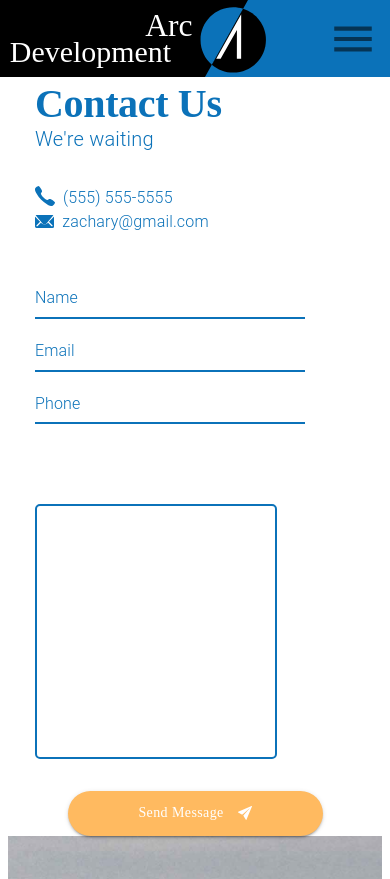
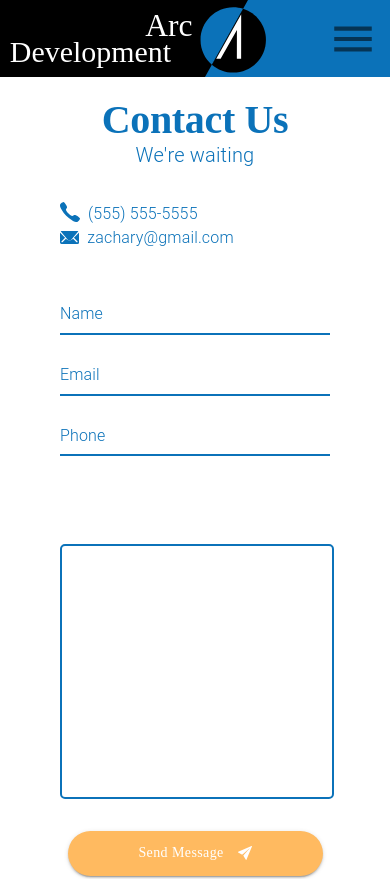
Before and after one commit to BauTancredi/arc-development, a React (Create React App) app: page /contact in a window 390 px wide. Shown: the top 879 px of the page. Built offline with nearby package versions, Linux system fonts and the light colour scheme; the HTML template or start-up script is replaced by a standard one.

Commit message:
Responsive design to ContactUs page

```diff
--- a/src/components/ContactUs.js
+++ b/src/components/ContactUs.js
@@ -10,6 +10,7 @@ import useMediaQuery from "@material-ui/core/useMediaQuery";
 import ButtonArrow from "./ui/ButtonArrow";
 
 import background from "../assets/background.jpg";
+import mobileBackground from "../assets/mobileBackground.jpg";
 import phoneIcon from "../assets/phone.svg";
 import emailIcon from "../assets/email.svg";
 import airplane from "../assets/send.svg";
@@ -22,6 +23,9 @@ const useStyles = makeStyles((theme) => ({
     backgroundRepeat: "no-repeat",
     height: "60em",
     paddingBottom: "10em",
+    [theme.breakpoints.down("md")]: {
+      backgroundImage: `url(${mobileBackground})`,
+    },
   },
   estimateButton: {
     ...theme.typography.estimate,
@@ -35,7 +39,7 @@ const useStyles = makeStyles((theme) => ({
     "&:hover": {
       backgroundColor: theme.palette.secondary.light,
     },
-    [theme.breakpoints.down("sm")]: {
+    [theme.breakpoints.down("md")]: {
       marginRight: 0,
       marginLeft: 0,
     },
@@ -46,7 +50,7 @@ const useStyles = makeStyles((theme) => ({
     height: 35,
     padding: 5,
 
-    [theme.breakpoints.down("sm")]: {
+    [theme.breakpoints.down("md")]: {
       marginBottom: "2em",
     },
   },
@@ -72,6 +76,7 @@ const ContactUs = (props) => {
   const classes = useStyles();
   const theme = useTheme();
   const matchesSM = useMediaQuery(theme.breakpoints.down("sm"));
+  const matchesMD = useMediaQuery(theme.breakpoints.down("md"));
 
   const [name, setName] = useState("");
   const [email, setEmail] = useState("");
@@ -88,16 +93,25 @@ const ContactUs = (props) => {
         xl={3}
         justify="center"
         alignItems="center"
+        style={{
+          marginBottom: matchesMD ? "5em" : 0,
+          marginTop: matchesSM ? "1em" : matchesMD ? "5em" : 0,
+        }}
       >
         <Grid item>
           <Grid container direction="column">
             <Grid item>
-              <Typography variant="h2" style={{ lineHeight: 1 }}>
+              <Typography
+                variant="h2"
+                style={{ lineHeight: 1 }}
+                align={matchesMD ? "center" : undefined}
+              >
                 Contact Us
               </Typography>
               <Typography
                 variant="body1"
                 style={{ color: theme.palette.common.blue }}
+                align={matchesMD ? "center" : undefined}
               >
                 We're waiting
               </Typography>
@@ -136,28 +150,36 @@ const ContactUs = (props) => {
                 </Typography>
               </Grid>
             </Grid>
-            <Grid item container style={{ maxWidth: "20em" }}>
-              <Grid item>
+            <Grid
+              item
+              container
+              direction="column"
+              style={{ maxWidth: "20em" }}
+            >
+              <Grid item style={{ marginBottom: "0.5rem" }}>
                 <TextField
                   label="Name"
                   id="name"
+                  fullWidth
                   value={name}
                   onChange={(e) => setName(e.target.value)}
                 />
               </Grid>
 
-              <Grid item>
+              <Grid item style={{ marginBottom: "0.5rem" }}>
                 <TextField
                   label="Email"
                   id="email"
+                  fullWidth
                   value={email}
                   onChange={(e) => setEmail(e.target.value)}
                 />
               </Grid>
-              <Grid item>
+              <Grid item style={{ marginBottom: "0.5rem" }}>
                 <TextField
                   label="Phone"
                   id="phone"
+                  fullWidth
                   value={phone}
                   onChange={(e) => setPhone(e.target.value)}
                 />
@@ -168,6 +190,7 @@ const ContactUs = (props) => {
                 InputProps={{ disableUnderline: true }}
                 className={classes.message}
                 multiline
+                fullWidth
                 rows={10}
                 id="message"
                 value={message}
@@ -194,24 +217,30 @@ const ContactUs = (props) => {
         lg={8}
         xl={9}
         alignItems="center"
+        justify={matchesMD ? "center" : undefined}
+        direction={matchesMD ? "column" : "row"}
       >
         <Grid
           item
           style={{
-            marginLeft: matchesSM ? 0 : "3em",
-            textAlign: matchesSM ? "center" : "inherit",
+            marginLeft: matchesMD ? 0 : "3em",
+            textAlign: matchesMD ? "center" : "inherit",
           }}
         >
           <Grid container direction="column">
             <Grid item>
-              <Typography variant="h2">
+              <Typography variant="h2" align={matchesMD ? "center" : undefined}>
                 Simple Software. <br />
                 Revolutionary Results.
               </Typography>
-              <Typography variant="subtitle2" style={{ fontSize: "1.5rem" }}>
+              <Typography
+                variant="subtitle2"
+                style={{ fontSize: "1.5rem" }}
+                align={matchesMD ? "center" : undefined}
+              >
                 Take advantage of the 21st century.
               </Typography>
-              <Grid container item justify={matchesSM ? "center" : undefined}>
+              <Grid container item justify={matchesMD ? "center" : undefined}>
                 <Button
                   variant="outlined"
                   className={classes.learnButton}
--- a/src/components/ui/Theme.js
+++ b/src/components/ui/Theme.js
@@ -91,6 +91,10 @@ export default createMuiTheme({
           borderBottom: `2px solid ${arcBlue}`,
         },
       },
+      root: {
+        color: arcGrey,
+        fontWeight: 300,
+      },
     },
   },
 });
```
